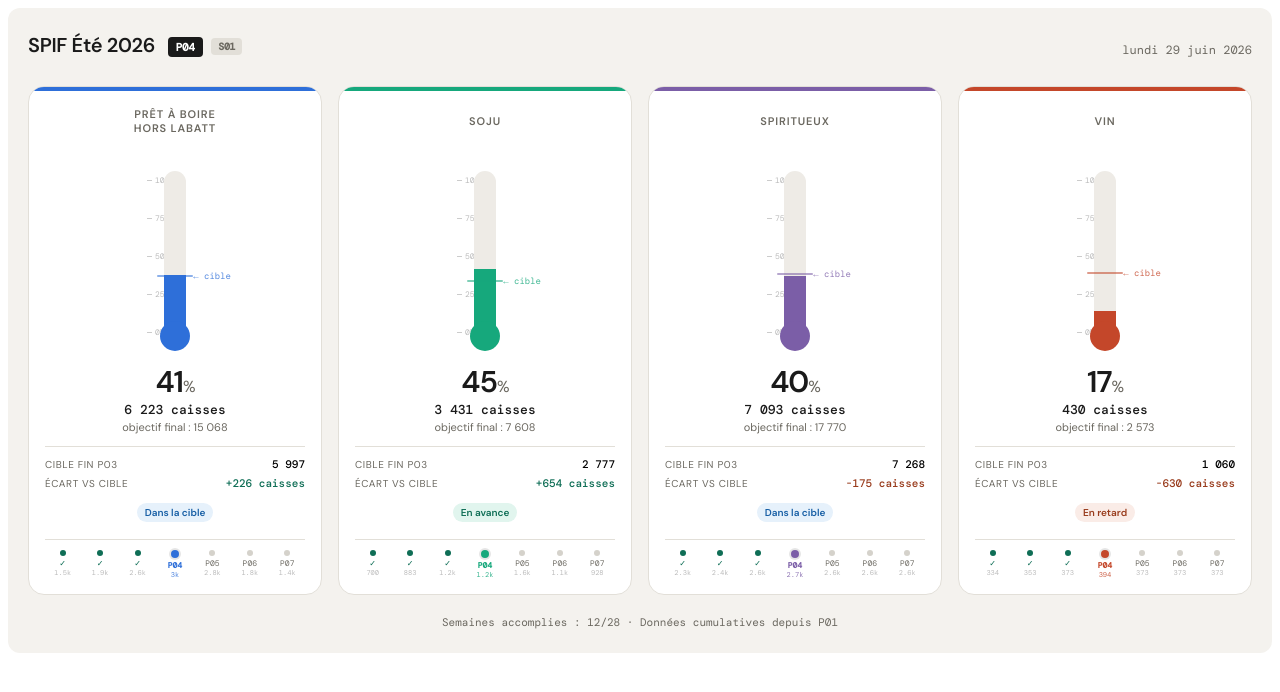
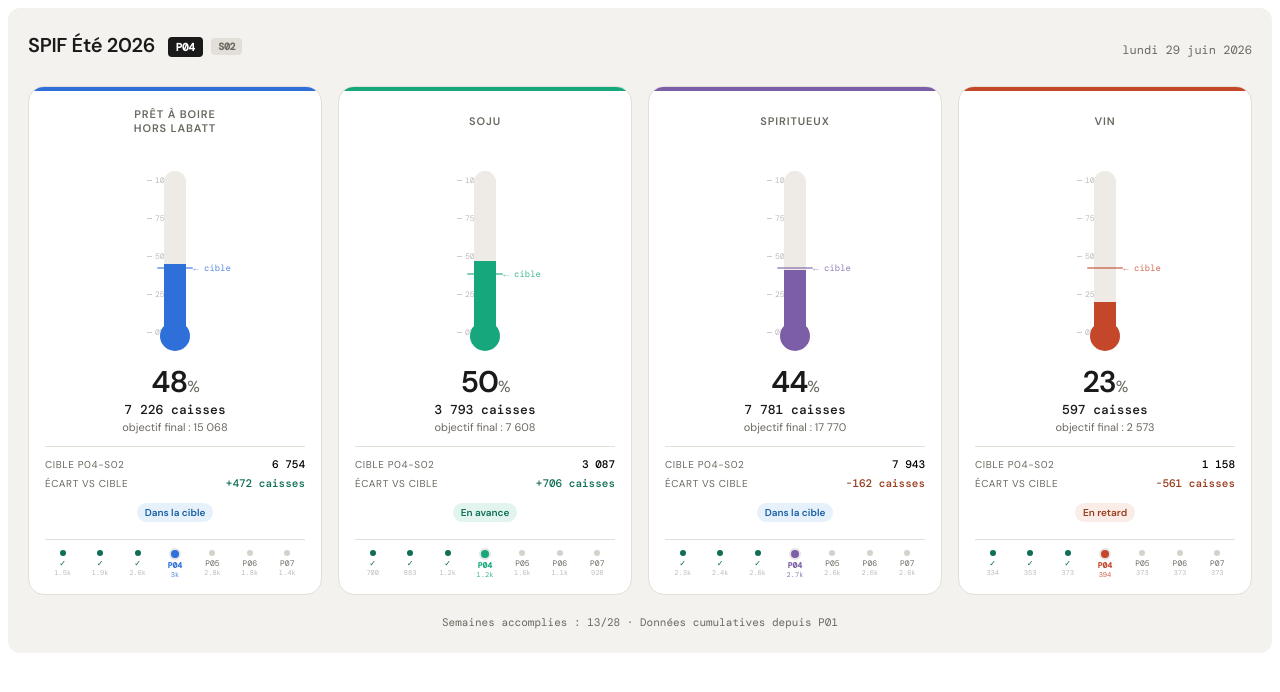
Before and after one commit to Hugish32/spif-dashboard, a plain HTML site: page index.html in a window 1280 px wide. Drawn offline with nearby package versions, Linux system fonts and the light colour scheme.

Commit message:
Update index.html

```diff
--- a/index.html
+++ b/index.html
@@ -62,16 +62,16 @@
 // ════════════════════════════════════════════════════
 var SPIF_CONFIG = {
   periodeActuelle: 'P04',           // ← période en cours
-  semaineActuelle: 'S01',           // ← semaine en cours
+  semaineActuelle: 'S02',           // ← semaine en cours
   periodeNum: 4,                    // ← numéro période (1-7)
-  semainesTotalesAccomplies: 12      // ← +1 chaque lundi
+  semainesTotalesAccomplies: 13      // ← +1 chaque lundi
 };
 
 var SPIF_VENTES = {
-  PAB:        6223,   // ← total cumulatif caisses PAB
-  SOJU:       3431,   // ← total cumulatif caisses SOJU
-  SPIRITUEUX: 7093,   // ← total cumulatif caisses SPIRITUEUX
-  VIN:        430     // ← total cumulatif caisses VIN
+  PAB:        7226,   // ← total cumulatif caisses PAB
+  SOJU:       3793,   // ← total cumulatif caisses SOJU
+  SPIRITUEUX: 7781,   // ← total cumulatif caisses SPIRITUEUX
+  VIN:        597     // ← total cumulatif caisses VIN
 };
 // ════════════════════════════════════════════════════
 
```
